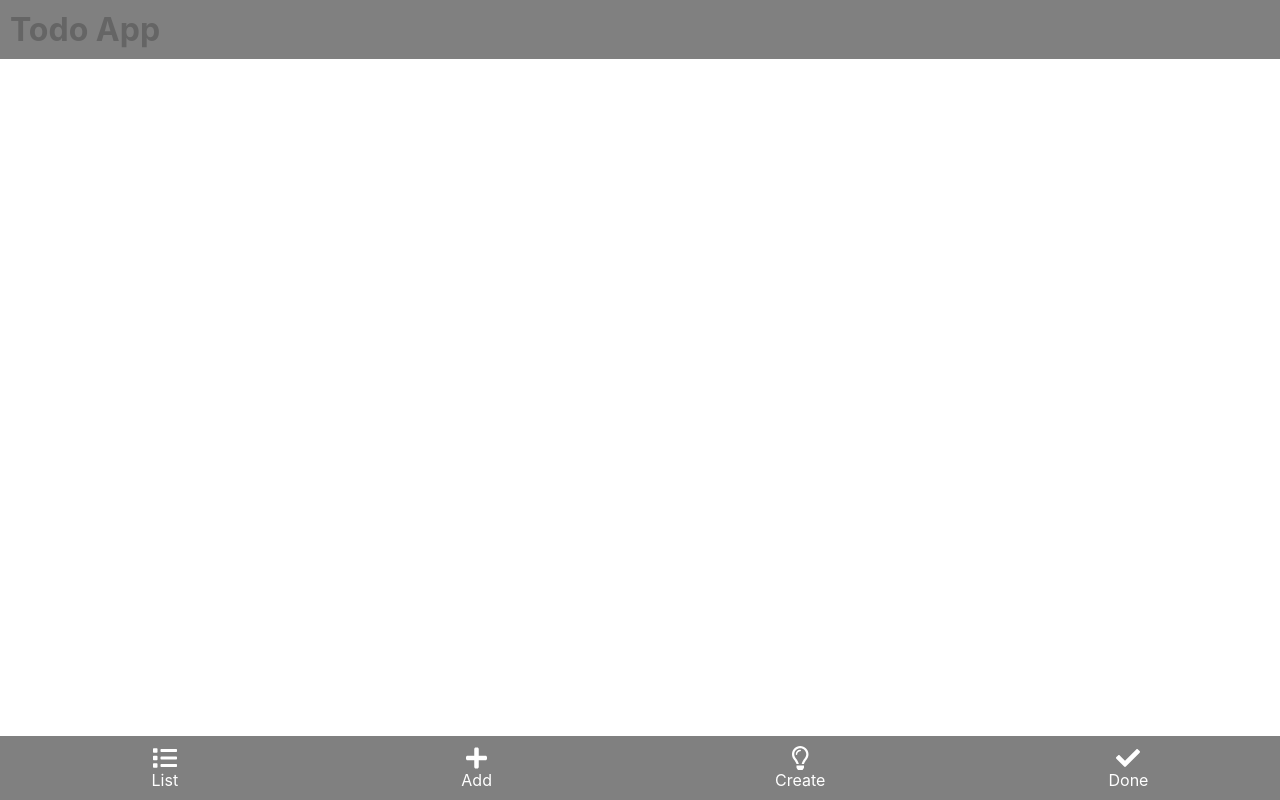
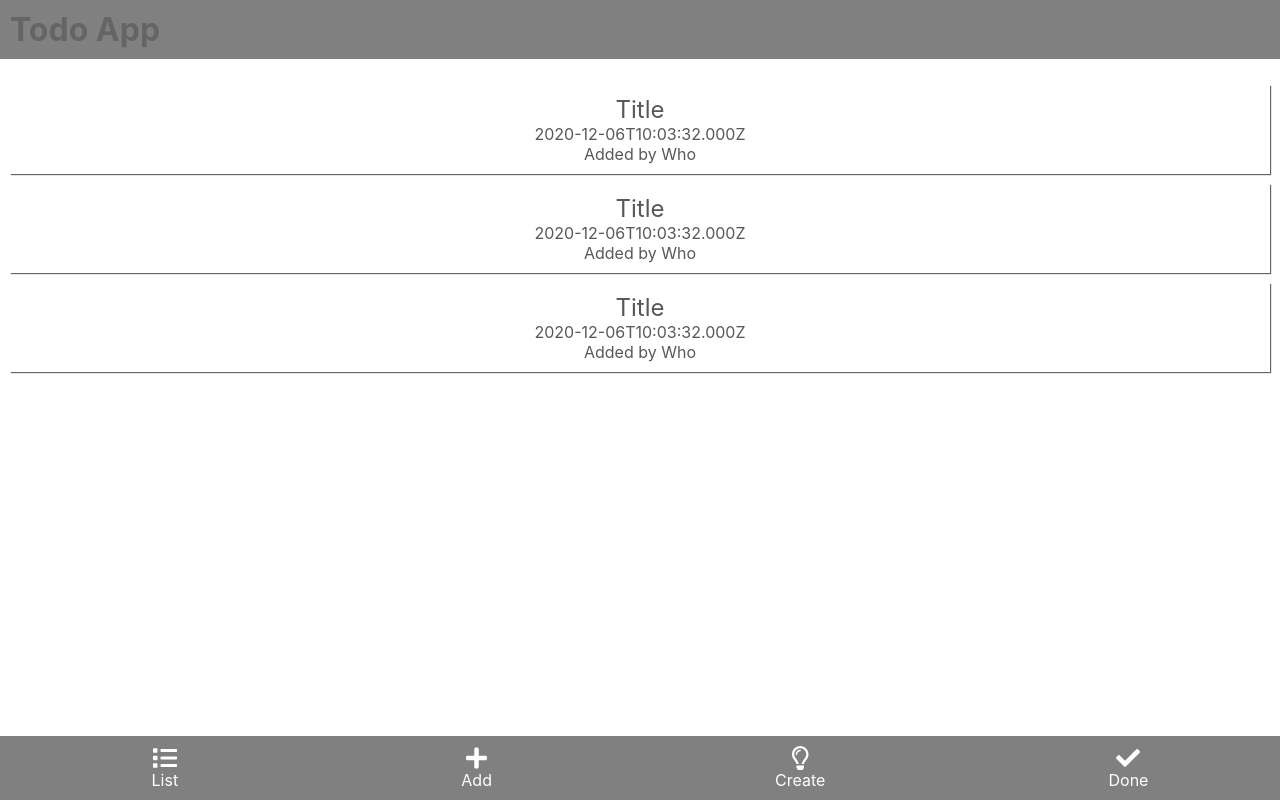
Before and after one commit to SOunit/todo-app, a React (Create React App) app in the folder client/: page / in a window 1280 px wide. Built offline with nearby package versions, Linux system fonts and the light colour scheme.

Commit message:
added card, card list

```diff
--- a/client/src/App.js
+++ b/client/src/App.js
@@ -1,11 +1,13 @@
 import './App.css';
 import Header from './components/Header/header';
 import Footer from './components/Footer/footer';
+import CardList from './components/CardList/cardList';
 
 function App() {
   return (
     <div>
       <Header />
+      <CardList />
       <Footer />
     </div>
   );
--- /dev/null
+++ b/client/src/components/CardList/Card/card.js
@@ -0,0 +1,14 @@
+import React from 'react';
+import classes from './card.module.css';
+
+const card = (props) => {
+  return (
+    <div className={classes.card}>
+      <h2>Title</h2>
+      <div>{new Date().toISOString()}</div>
+      <div>Added by Who</div>
+    </div>
+  );
+};
+
+export default card;
--- /dev/null
+++ b/client/src/components/CardList/Card/card.module.css
@@ -0,0 +1,12 @@
+.card {
+  box-shadow: 1px 1px 1px #666;
+  text-align: center;
+  margin-bottom: 10px;
+  padding: 10px;
+  color: #585858;
+}
+
+.card h2 {
+  margin: 0;
+  font-weight: 400;
+}
--- /dev/null
+++ b/client/src/components/CardList/cardList.js
@@ -0,0 +1,15 @@
+import React from 'react';
+import Card from './Card/card';
+import classes from './cardList.module.css';
+
+const cardList = () => {
+  return (
+    <div className={classes.cardList}>
+      <Card />
+      <Card />
+      <Card />
+    </div>
+  );
+};
+
+export default cardList;
--- /dev/null
+++ b/client/src/components/CardList/cardList.module.css
@@ -0,0 +1,5 @@
+.cardList {
+  display: flex;
+  flex-flow: column;
+  padding: 10px;
+}
```
